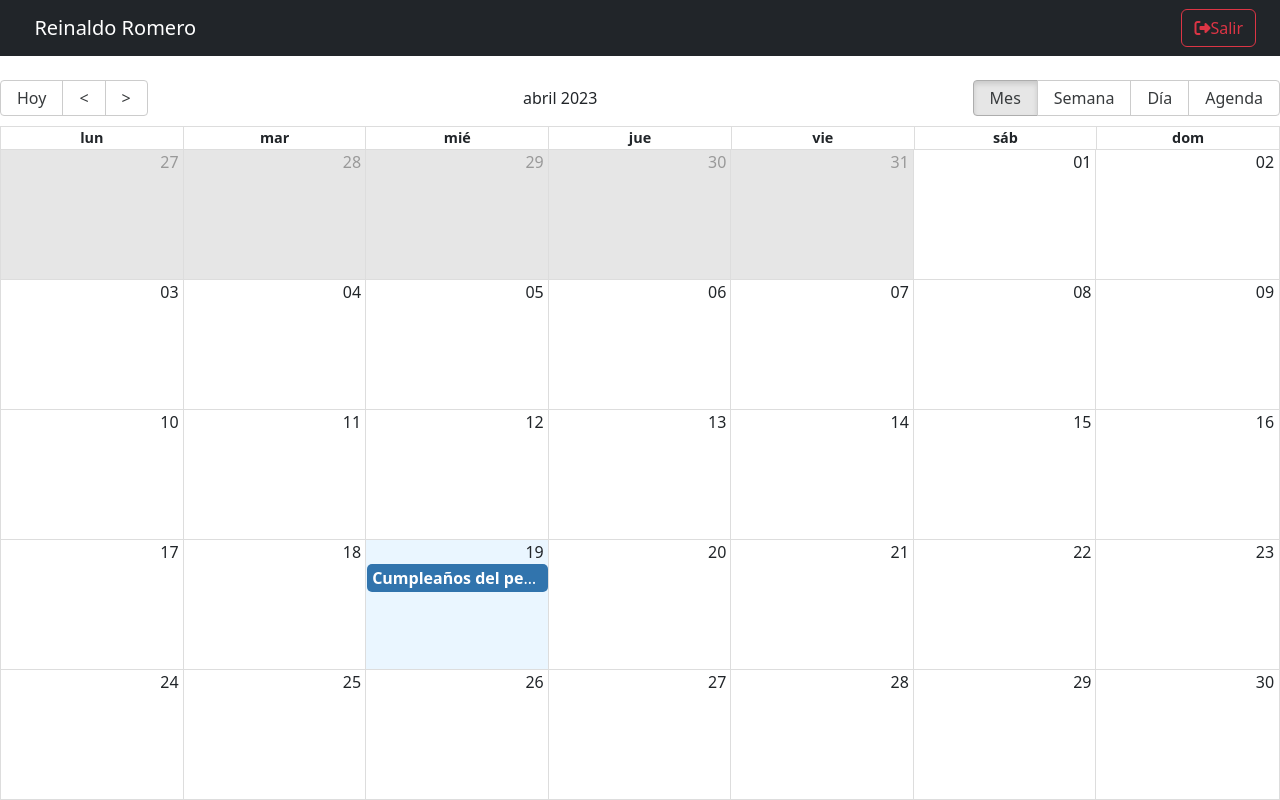
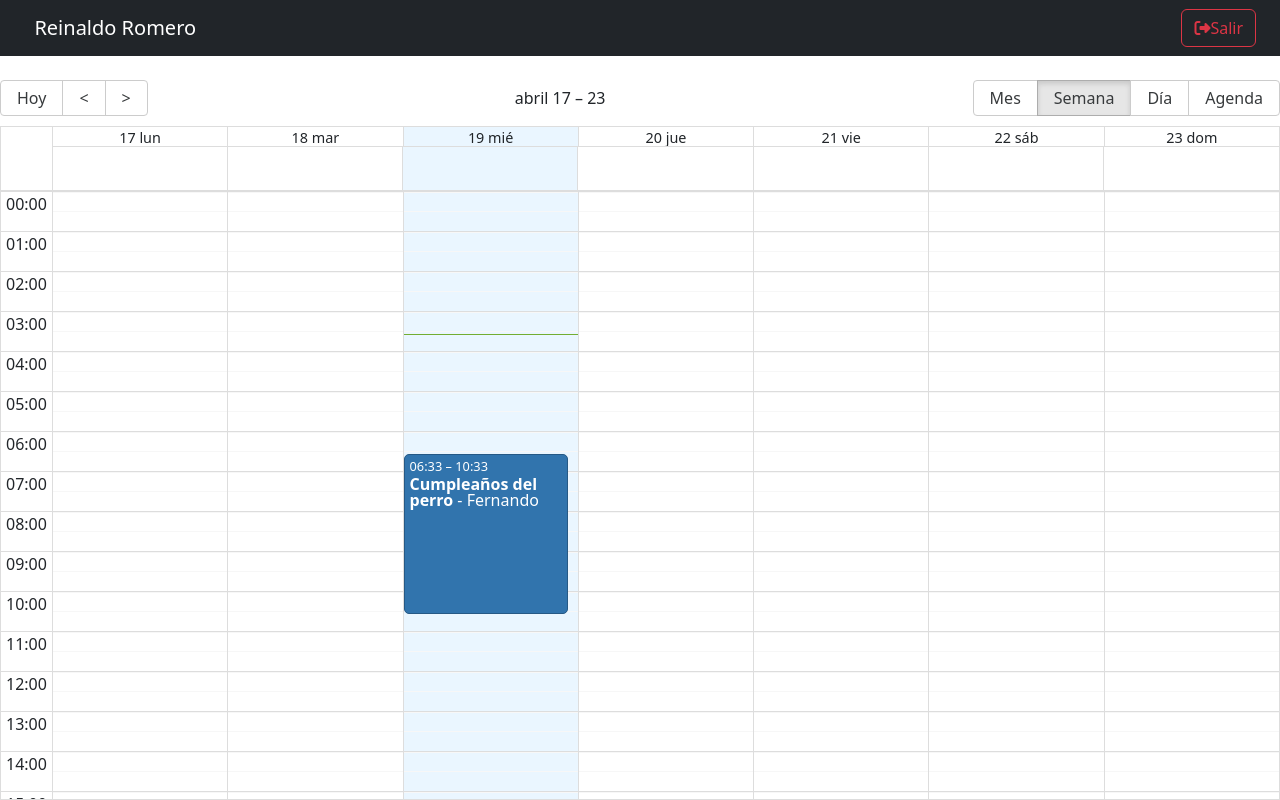
Before and after one commit to romerorei/Calendar-React, a React (Vite) app: page / in a window 1280 px wide. Built offline with nearby package versions, Linux system fonts and the light colour scheme.

Commit message:
listen calendar event

```diff
--- a/src/calendar/components/CalendarEventBox.jsx
+++ b/src/calendar/components/CalendarEventBox.jsx
@@ -1,7 +1,7 @@
 
 
 export const CalendarEventBox = ({ event }) => {
-  console.log(event);
+  //console.log(event);
   const { title, user } = event;
   return (
     <>
--- a/src/calendar/pages/CalendarPage.jsx
+++ b/src/calendar/pages/CalendarPage.jsx
@@ -1,3 +1,5 @@
+import { useState } from 'react';
+
 import { Calendar } from 'react-big-calendar'
 import 'react-big-calendar/lib/css/react-big-calendar.css'
 
@@ -5,6 +7,7 @@
 import { CalendarEventBox, Navbar } from "../"
 
 import { getMessagesES, localizer } from '../../helpers';
+
 
 
 const events = [{
@@ -22,6 +25,8 @@
 
 export const CalendarPage = () => {
 
+  const [lastView, setLastView] = useState(localStorage.getItem('lastView') || 'week')
+
   const eventStyleGetter = ( event, start, end, isSelected ) => {
     //console.log({ event, start, end, isSelected });
 
@@ -36,13 +41,20 @@
 
   }
 
-  // const onDoubleClick = ( event ) => {
-  //   console.log({ doubleClick: event });
-  // }
+  const onDoubleClick = ( event ) => {
+    console.log({ doubleClick: event });
+  }
 
-  // const onSelect = ( event ) => {
-  //   console.log({ click: event });
-  // }
+  const onSelect = ( event ) => {
+    console.log({ click: event });
+  }
+
+  const onViewChanged = ( event ) => {
+    //console.log({ viewChanged: event });
+    localStorage.setItem('lastView', event);
+    setLastView( event )
+
+  }
 
   return (
     <>
@@ -52,6 +64,7 @@
         culture='es'
         localizer={ localizer }
         events={ events }
+        defaultView={ lastView }
         startAccessor="start"
         endAccessor="end"
         style={{ height: 'calc( 100vh - 80px )' }}
@@ -60,6 +73,9 @@
         components={{
           event: CalendarEventBox
         }}
+        onDoubleClickEvent={ onDoubleClick }
+        onSelectEvent={ onSelect }
+        onView={ onViewChanged }
       />
     </>
   )
```
Also changed, not shown: 1 other file (tests, documents, lock files or other folders).
